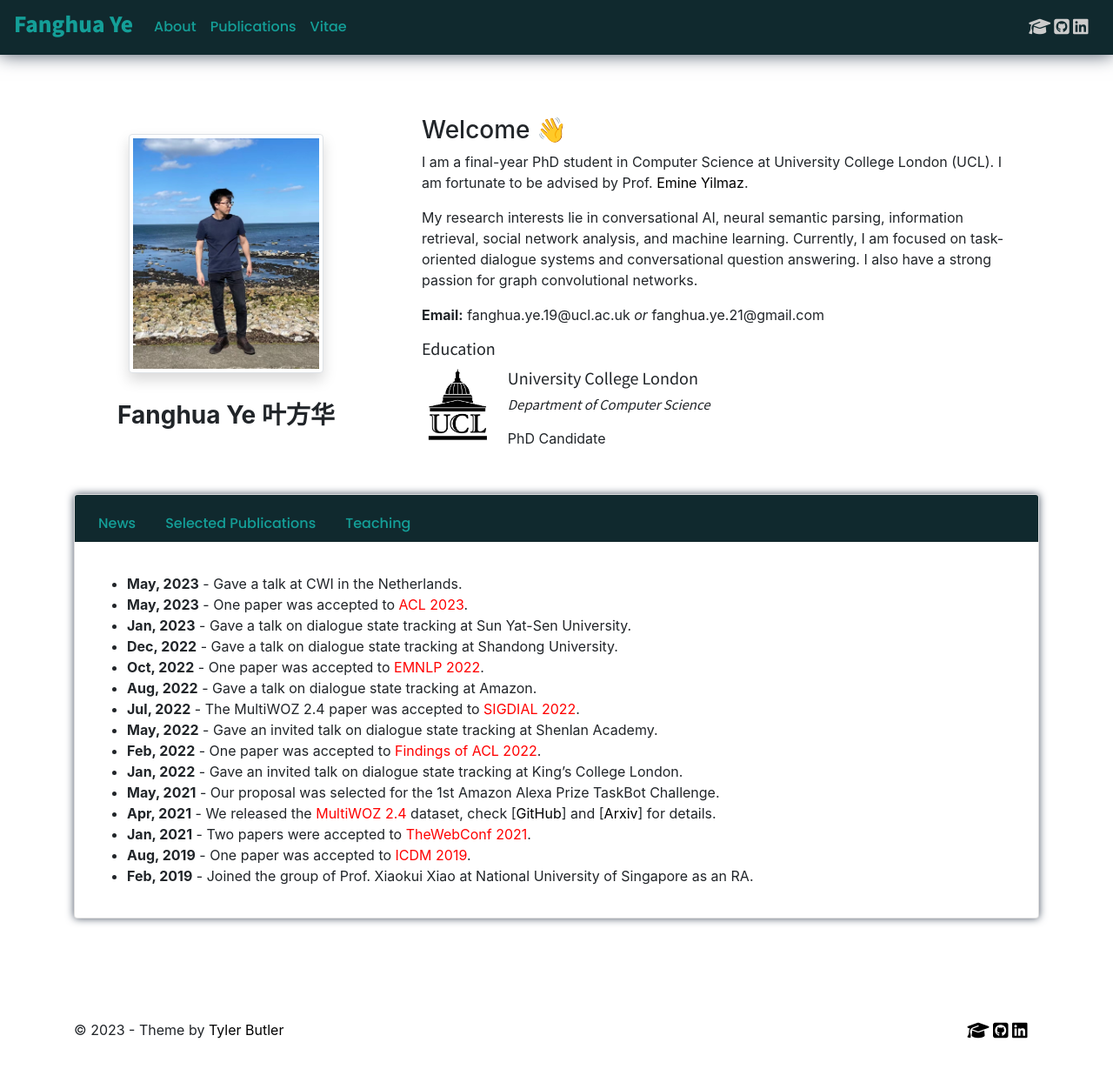
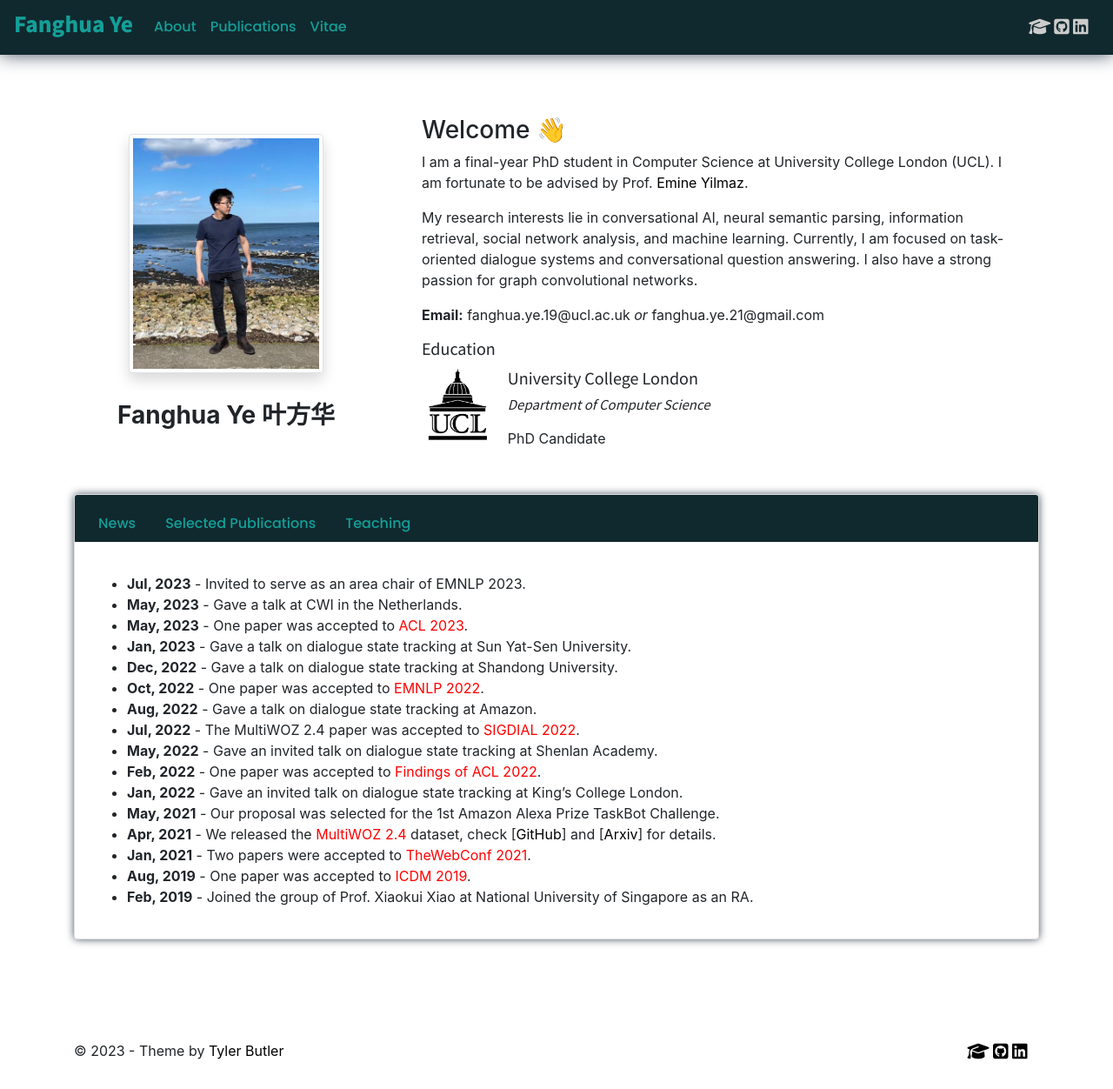
Before and after one commit to smartyfh/marvelous-mars-26de4, a Jekyll site: the page built from index.md, in a window 1280 px wide. Shown: the whole page at 87% size. Built offline with Jekyll 4.4.1, drawn with Linux system fonts in a browser that asks for light colours; nearby versions of some CDN libraries; comment, search, counter and statistics services are not loaded; our own code applies the rules of GitHub Pages for plain Markdown files; before the commit the page ends 1228 px from its top, so only the background shows below that.

Commit message:
Update news.md

```diff
--- a/_includes/news.md
+++ b/_includes/news.md
@@ -1,3 +1,4 @@
++ **Jul, 2023** - Invited to serve as an area chair of EMNLP 2023.
 + **May, 2023** - Gave a talk at CWI in the Netherlands.
 + **May, 2023** - One paper was accepted to <font color=red>ACL 2023</font>.
 + **Jan, 2023** - Gave a talk on dialogue state tracking at Sun Yat-Sen University.
```
